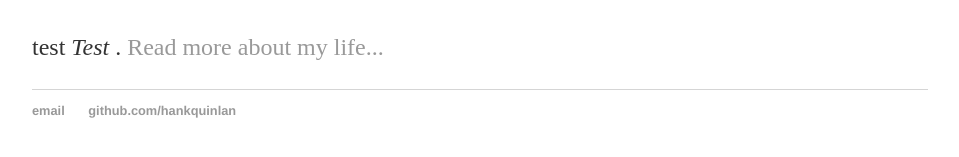
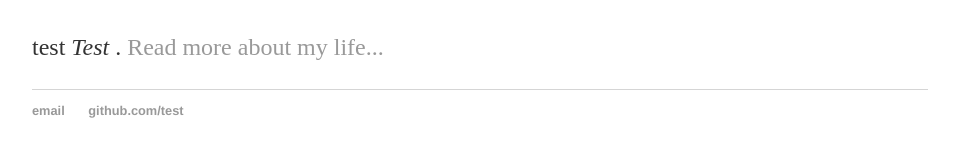
Before and after one commit to fcve/fcve.github.io, a Jekyll site: the page built from index.html, in a window 1280 px wide. Shown: the part 166-323 px from the top of the page, without its empty margins (160-1119 px from the left). Built offline with Jekyll 4.4.1, drawn with Linux system fonts in a browser that asks for light colours.

Commit message:
Update default.html

```diff
--- a/_layouts/default.html
+++ b/_layouts/default.html
@@ -20,8 +20,8 @@
 			</div><!-- /.container -->
 			<footer>
 	    		<ul>
-	        		<li><a href="mailto:hankquinlanhub@gmail.com">email</a></li>
-	        		<li><a href="https://github.com/hankquinlan">github.com/hankquinlan</a></li>
+	        		<li><a href="mailto:test@gmail.com">email</a></li>
+	        		<li><a href="https://github.com/test">github.com/test</a></li>
 				</ul>
 			</footer>
 		</body>
```
